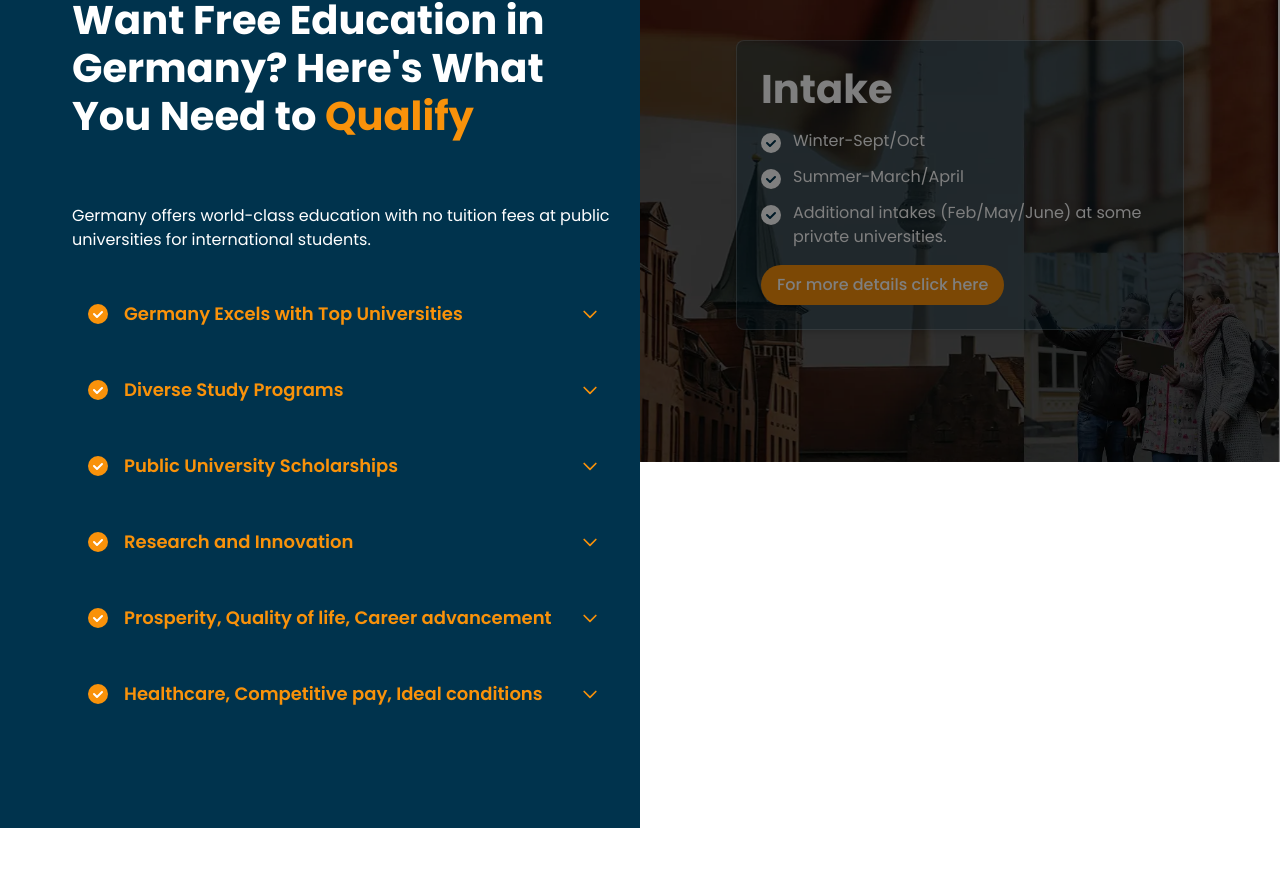
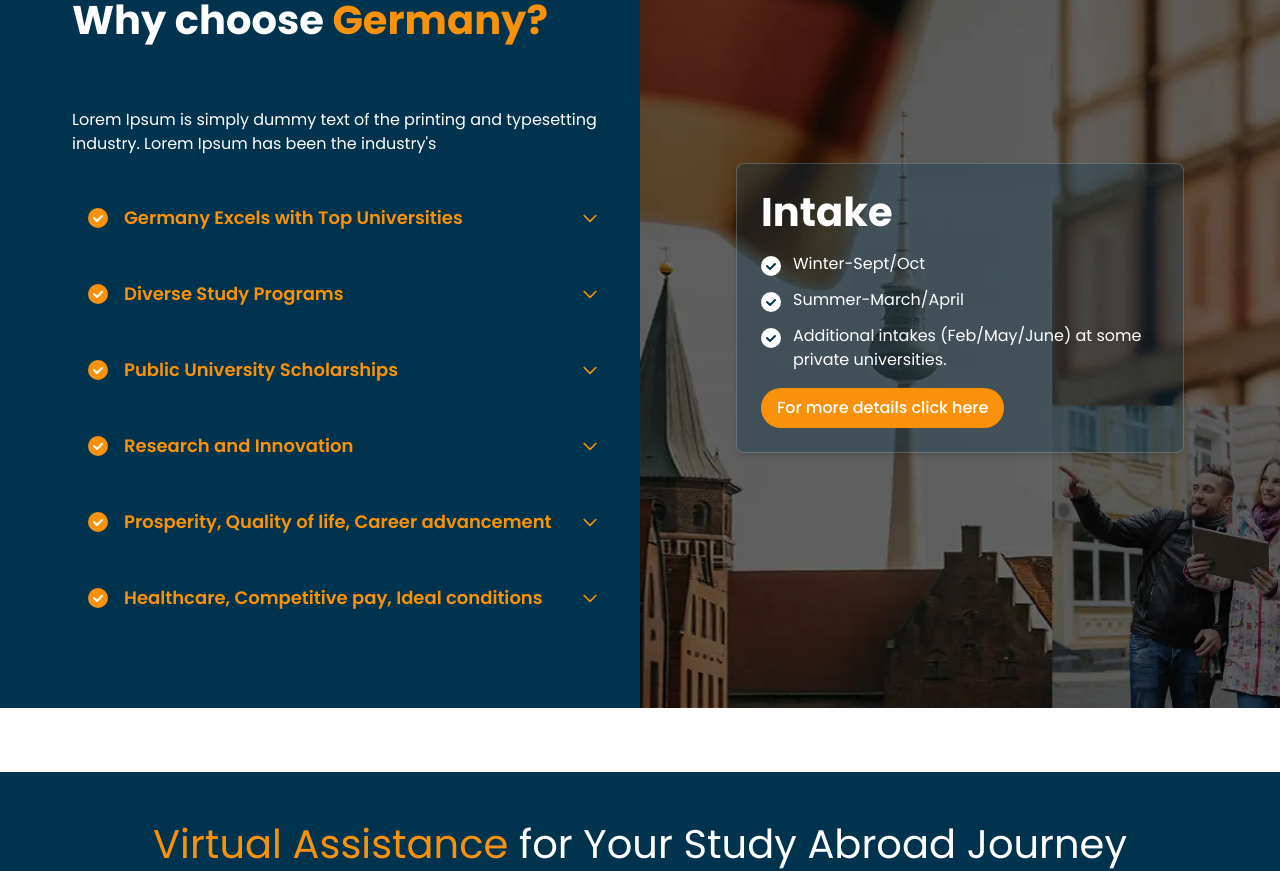
Before and after one commit to silvia-marketbytes/crossroads_frontend, a React (Vite) app: page /services/education/country/germany in a window 1280 px wide. Shown: the part 1288-2159 px from the top of the page. Built offline with nearby package versions, Linux system fonts and the light colour scheme.

Commit message:
free education set

```diff
--- a/src/components/CountryListing/WhyChooseSection.jsx
+++ b/src/components/CountryListing/WhyChooseSection.jsx
@@ -10,16 +10,17 @@ const WhyChooseSection = ({ image, dropdownSections, intakes, countryName }) =>
 
   return (
     <section className="mt-16 w-full py-16 relative">
-      <div className="flex flex-col lg:flex-row w-full h-full">
-        <div className="lg:w-1/2 w-full flex flex-col" style={{ backgroundColor: "#00334D" }}>
-          <div className="p-6 ml-12 flex-grow overflow-y-auto">
+      <div className="flex flex-col lg:flex-row w-full" style={{ height: "800px" }}>
+        <div className="lg:w-1/2 w-full" style={{ backgroundColor: "#00334D", height: "100%" }}>
+          <div className="p-6 ml-12 overflow-hidden" style={{ height: "100%" }}>
             <h2 className="text-2xl sm:text-3xl font-bold mt-16 mb-16 text-white">
-              Want Free Education in Germany? Here's What You Need to <span className="text-[#F9920A]">Qualify</span>
+              Why choose <span className="text-[#F9920A]">{countryName}?</span>
             </h2>
             <p className="text-white mb-8">
-              Germany offers world-class education with no tuition fees at public universities for international students.
+              Lorem Ipsum is simply dummy text of the printing and typesetting
+              industry. Lorem Ipsum has been the industry's
             </p>
-            <div className="space-y-4 flex-grow">
+            <div className="space-y-4">
               {dropdownSections.map((section, index) => (
                 <div key={index} className="w-full">
                   <button
@@ -80,14 +81,11 @@ const WhyChooseSection = ({ image, dropdownSections, intakes, countryName }) =>
               ))}
             </div>
           </div>
-          <div className="p-6 mb-8">
-            {/* Adding padding at the bottom */}
-          </div>
         </div>
 
+        {/* Right Side - Image with Intake Overlay */}
         <div className="lg:w-1/2 w-full relative" style={{ height: "100%" }}>
           <div className="h-full overflow-hidden">
-            <div className="absolute inset-0 bg-black/50 z-10"></div>
             <img src={image} alt={`Study in ${countryName}`} className="w-full h-full object-cover" />
           </div>
           <IntakeSection intakes={intakes} />
--- a/src/components/FreeEducation/AffordableEducationOptions.jsx
+++ b/src/components/FreeEducation/AffordableEducationOptions.jsx
@@ -21,7 +21,7 @@ const AffordableEducationOptions = ({ title, sections }) => {
               <ul className="space-y-3 list-disc pl-5">
                 {section.points.map((point, pointIndex) => (
                   <li key={pointIndex} className="text-[#00334D]">
-                    {point}
+                    {point}z
                   </li>
                 ))}
               </ul>
--- a/src/pages/FreeEducation/Germany/index.jsx
+++ b/src/pages/FreeEducation/Germany/index.jsx
@@ -2,7 +2,7 @@ import React, { Suspense } from "react";
 import Banner from "../../../components/Banner";
 import bannerImg from "../../../assets/FreeEducation/BANNER_result.webp";
 import ContactSection from "../../../pages/Home/UiComponents/ContactSection";
-import WhyChooseSection from "../../../components/CountryListing/WhyChooseSection";
+
 import germanyImage from "../../../assets/FreeEducation/BANNER PNG_result.webp";
 import FeatureHighlightSection from "../../../components/FreeEducation/FeatureHighlightSection";
 import AffordableEducationOptions from "../../../components/FreeEducation/AffordableEducationOptions";
@@ -43,7 +43,7 @@ const FreeEducationGermany = () => {
     );
   };
 
-  const WhyChooseGermanySection = () => {
+  const WhyChooseSection = () => {
     const [activeDropdown, setActiveDropdown] = React.useState(null);
 
     const toggleDropdown = (index) => {
@@ -84,7 +84,7 @@ const FreeEducationGermany = () => {
       // Add more sections here if needed
     ];
 
-    // Sort dropdown sections alphabetically by title
+
     dropdownSections.sort((a, b) => a.title.localeCompare(b.title));
 
     const shouldScroll = dropdownSections.length > 6;
@@ -95,7 +95,7 @@ const FreeEducationGermany = () => {
           <div className="lg:w-1/2 w-full flex flex-col" style={{ backgroundColor: "#00334D" }}>
             <div
               className={`p-6 ml-24 flex-grow ${shouldScroll ? 'overflow-y-auto' : ''}`}
-              style={{ maxHeight: "calc(100vh - 100px)", paddingBottom: "50px" }} // Added padding at the bottom
+              style={{ maxHeight: "calc(100vh - 100px)", paddingBottom: "50px" }}
             >
               <h3 className="text-2xl sm:text-3xl font-l mt-16 mb-1 text-white">
                 Want Free Education in Germany?
@@ -243,7 +243,7 @@ const FreeEducationGermany = () => {
         features={features}
       />
 
-      <WhyChooseGermanySection />
+      <WhyChooseSection />
 
       <AffordableEducationOptions
         title={educationOptions.title}
```
